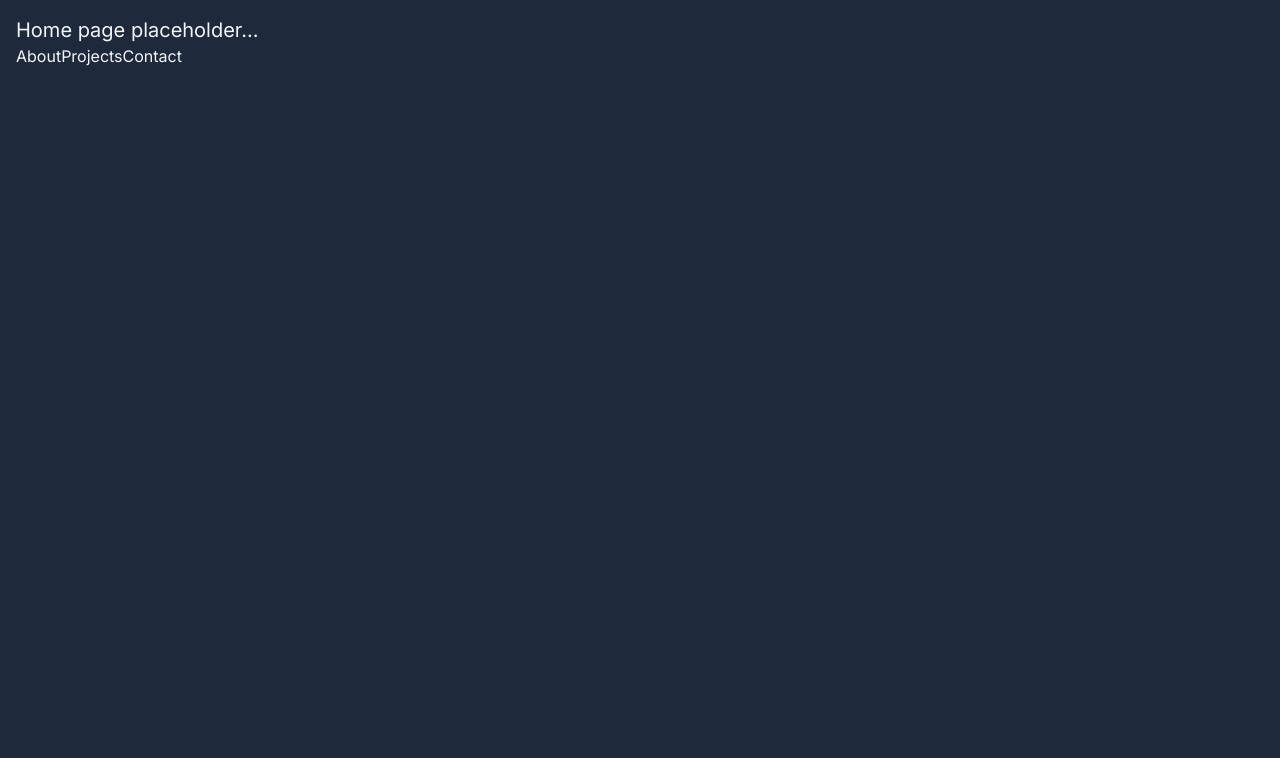
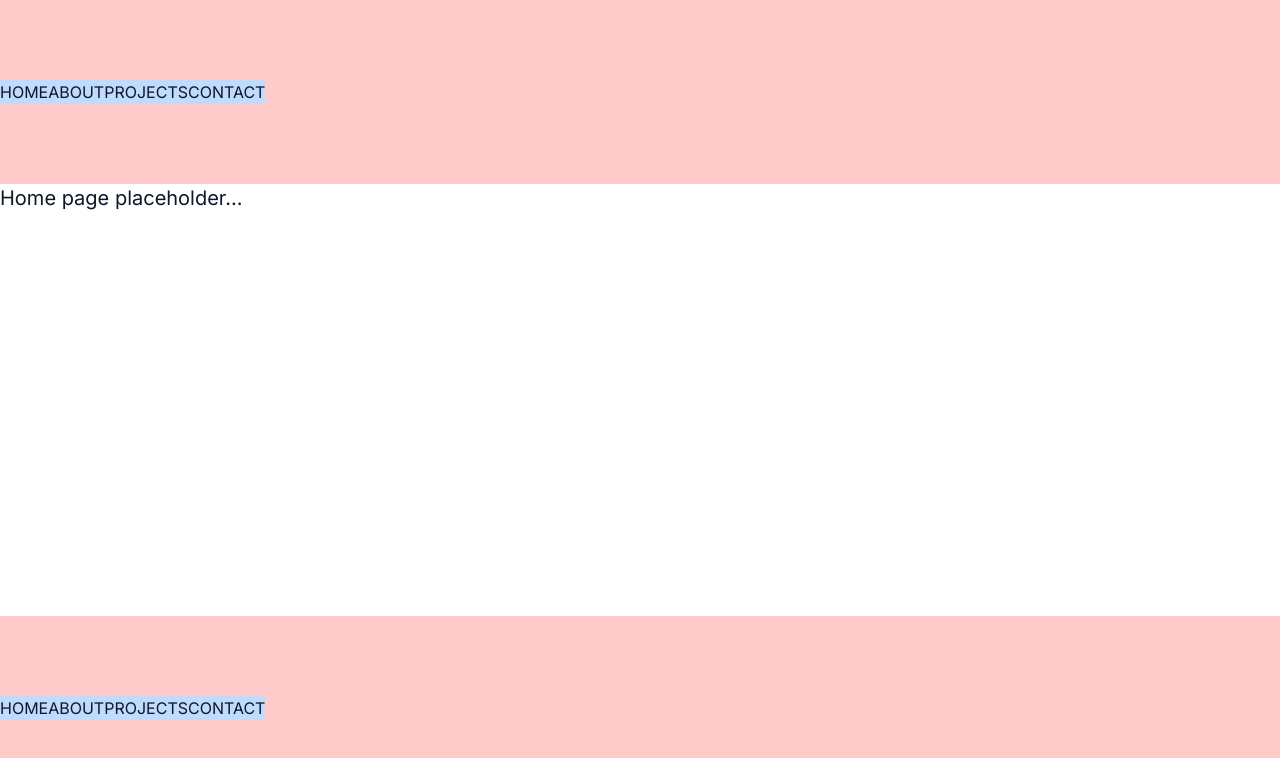
Before and after one commit to datoche-juarez/personal-site-2023, a Next.js app: page / in a window 1280 px wide. Shown: the top 758 px of the page. Built offline with nearby package versions, Linux system fonts and the light colour scheme.

Commit message:
Basic layout, rough footer and navbar..

```diff
--- a/app/layout.js
+++ b/app/layout.js
@@ -1,5 +1,7 @@
 import "./globals.css";
 import { Inter } from "next/font/google";
+import Footer from "../components/footer/footer.js";
+import NavBar from "@/components/navbar/navbar";
 
 const inter = Inter({ subsets: ["latin"] });
 
@@ -10,7 +12,15 @@ export const metadata = {
 export default function RootLayout({ children }) {
   return (
     <html lang="en">
-      <body className={`${inter.className} bg-slate-800 text-slate-100 container mx-auto p-4`}>{children}</body>
+      <body
+        className={`${inter.className} bg-white-800 text-slate-900 flex min-h-screen flex-col min-w-screen`}
+      >
+        <div className="flex-1">
+          <NavBar />
+          {children}
+        </div>
+        <Footer className="mt-auto" />
+      </body>
     </html>
   );
 }
--- a/app/page.js
+++ b/app/page.js
@@ -1,12 +1,7 @@
-import Link from "next/link";
-
 export default function Home() {
   return (
     <>
       <h1 className="text-xl">Home page placeholder...</h1>
-      <Link href="/about">About</Link>
-      <Link href="/projects">Projects</Link>
-      <Link href="/contact">Contact</Link>
     </>
   );
 }
--- /dev/null
+++ b/components/footer/footer.js
@@ -0,0 +1,18 @@
+import Link from "next/link";
+
+const Footer = () => {
+  return (
+    <div className="flex justify-center w-full py-20 mx-auto bg-red-200 h-fit sm:justify-start">
+      <div className="flex items-center sm:float-none">
+        <div className="flex flex-row items-center mr-5 bg-blue-200 w-fit h-fit">
+        <Link href="/">HOME</Link>
+          <Link href="/about">ABOUT</Link>
+          <Link href="/projects">PROJECTS</Link>
+          <Link href="/contact">CONTACT</Link>
+        </div>
+      </div>
+    </div>
+  );
+};
+
+export default Footer;
--- /dev/null
+++ b/components/navbar/navbar.js
@@ -0,0 +1,18 @@
+import Link from "next/link";
+
+const NavBar = () => {
+  return (
+    <div className="flex justify-center w-full py-20 mx-auto bg-red-200 h-fit sm:justify-start">
+      <div className="flex items-center sm:float-none">
+        <div className="flex flex-row items-center mr-5 bg-blue-200 w-fit h-fit">
+          <Link href="/">HOME</Link>
+          <Link href="/about">ABOUT</Link>
+          <Link href="/projects">PROJECTS</Link>
+          <Link href="/contact">CONTACT</Link>
+        </div>
+      </div>
+    </div>
+  );
+};
+
+export default NavBar;
```
